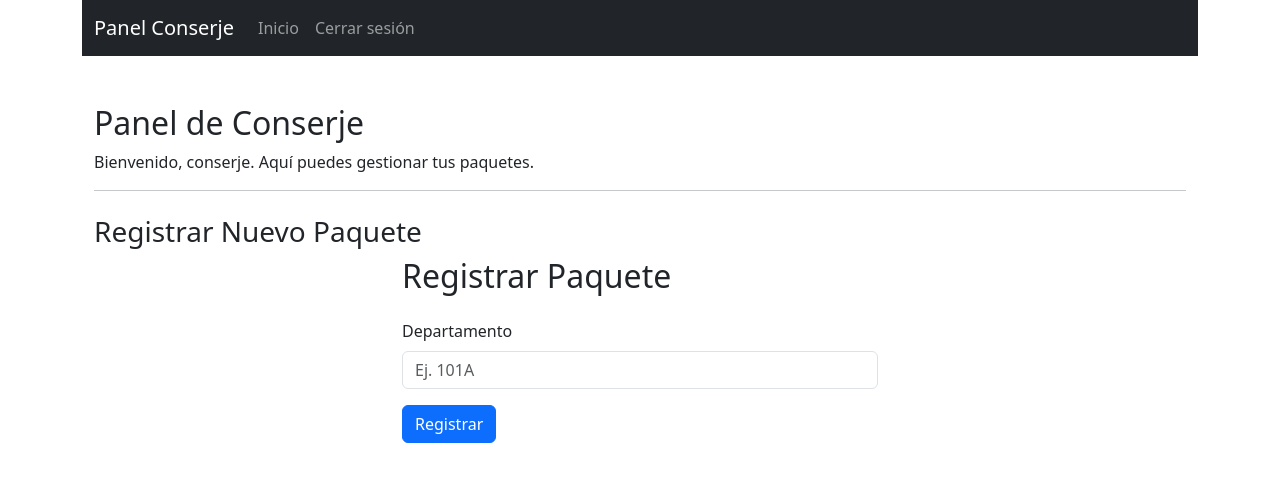
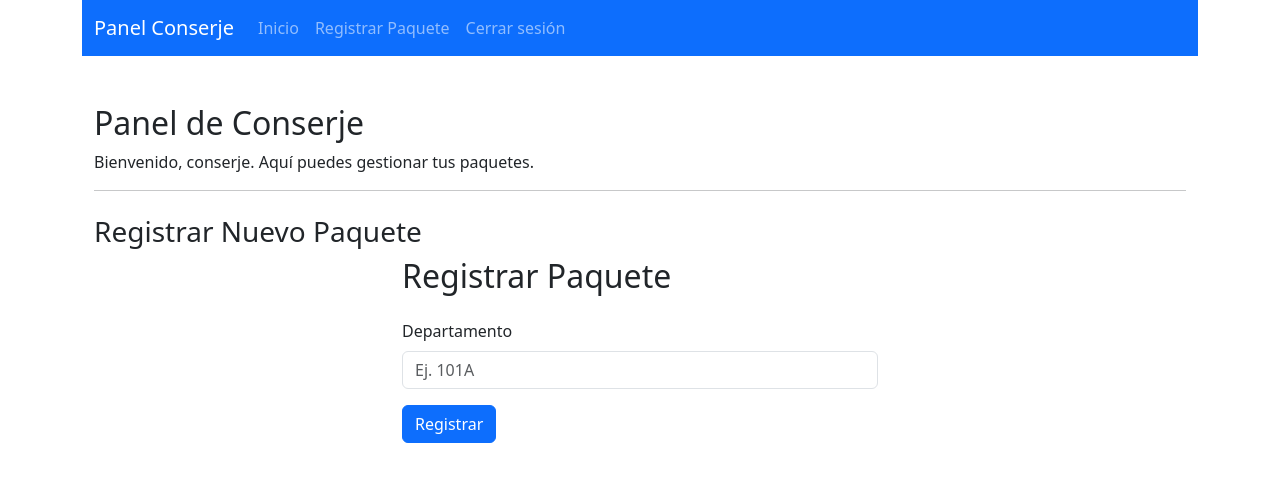
Before and after one commit to Vechegaray23/correspondencia, a React (Vite) app in the folder client/: page /dashboard/conserje in a window 1280 px wide. Shown: the top 482 px of the page. Built offline with nearby package versions, Linux system fonts and the light colour scheme.

Commit message:
feat(ui): agregar enlace a /register en navbar de dashboard conserje

```diff
--- a/client/src/components/ConserjeNavbar.jsx
+++ b/client/src/components/ConserjeNavbar.jsx
@@ -7,8 +7,9 @@
     localStorage.clear();
     navigate('/');
   };
+
   return (
-    <nav className="navbar navbar-expand-sm navbar-dark bg-dark mb-4">
+    <nav className="navbar navbar-expand-sm navbar-dark bg-primary">
       <div className="container-fluid">
         <Link className="navbar-brand" to="/dashboard/conserje">
           Panel Conserje
@@ -32,6 +33,11 @@
               </Link>
             </li>
             <li className="nav-item">
+              <Link className="nav-link" to="/register">
+                Registrar Paquete
+              </Link>
+            </li>
+            <li className="nav-item">
               <button
                 className="btn btn-link nav-link"
                 onClick={handleLogout}
```
